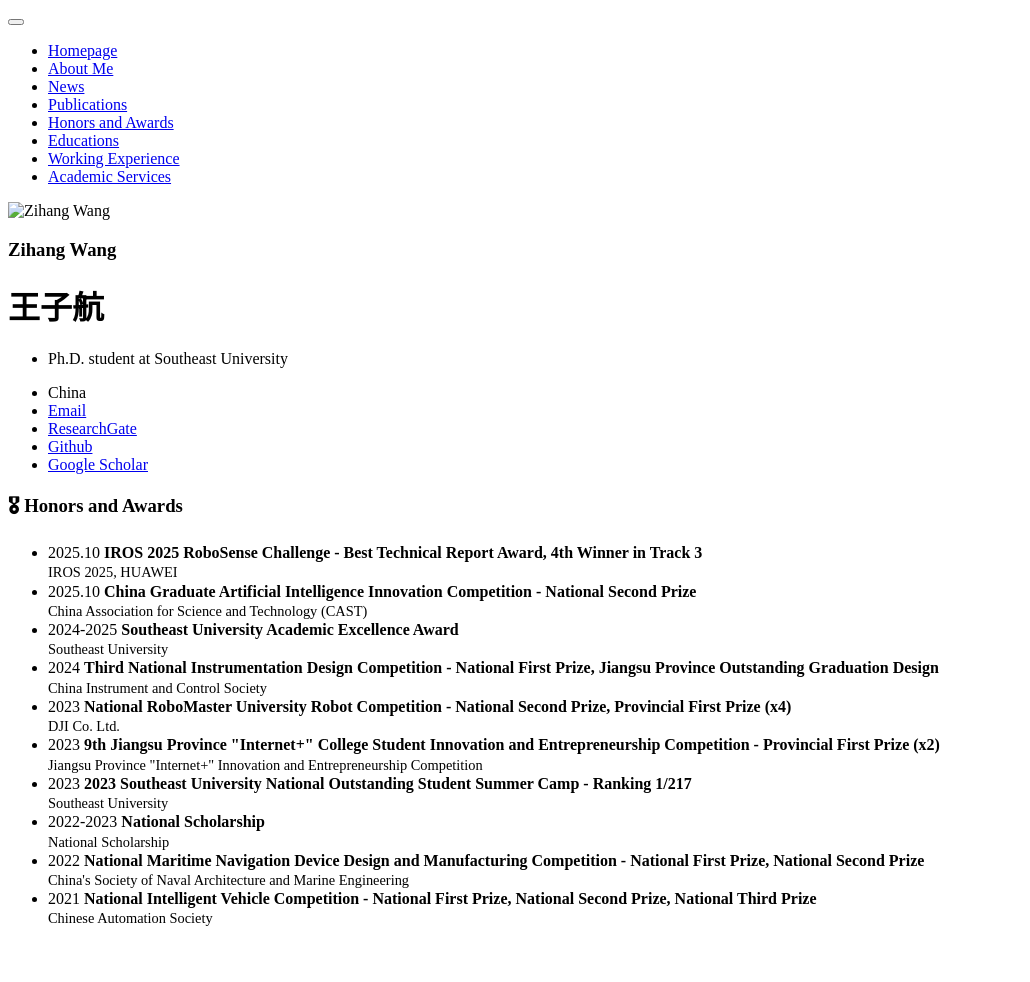
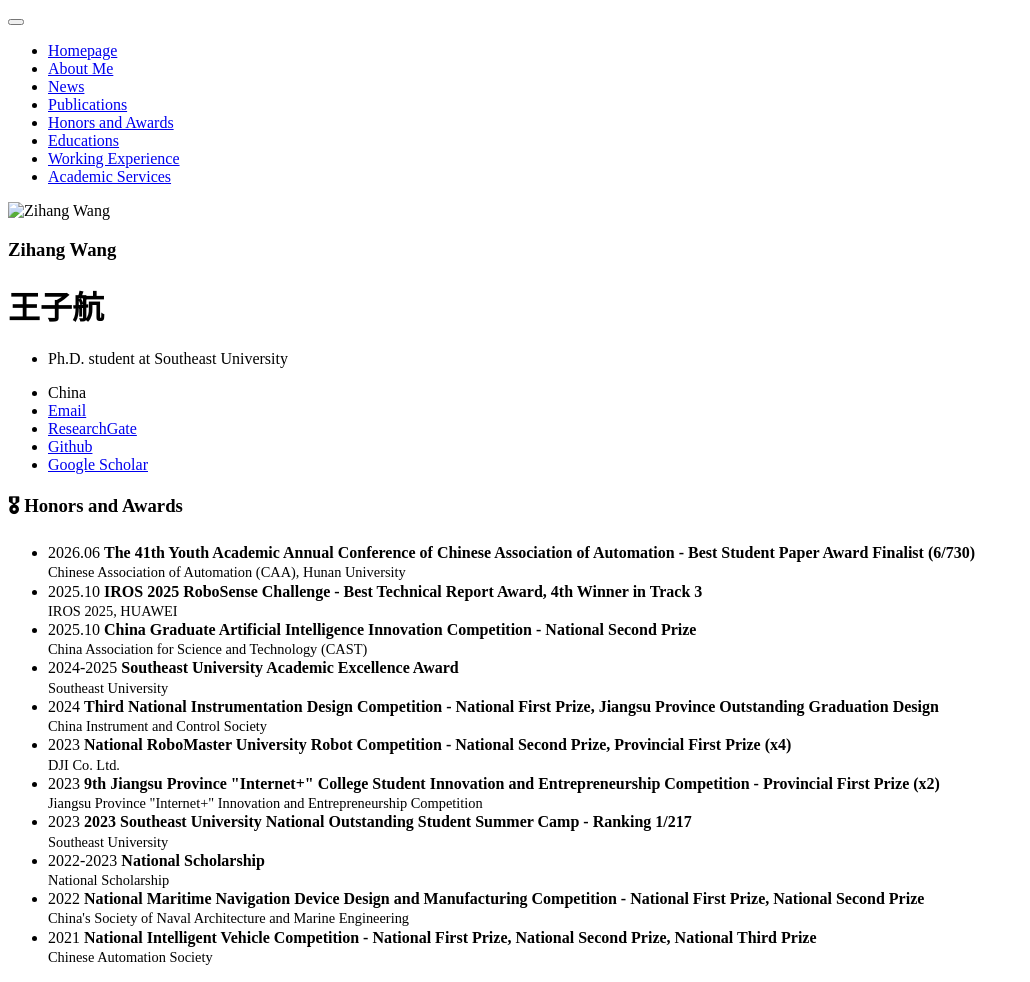
Before and after one commit to wangzihanggg/wangzihanggg.github.io, a Jekyll site: the page built from _pages/includes/honers.md, in a window 1280 px wide. Shown: the whole page, without its empty margins (0-1030 px from the left). Built offline with Jekyll 4.4.1, drawn with Linux system fonts in a browser that asks for light colours; our own code applies the rules of GitHub Pages for plain Markdown files; before the commit the page ends 944 px from its top, so only the background shows below that.

Commit message:
Add new award to honors and awards section

```diff
--- a/_pages/includes/honers.md
+++ b/_pages/includes/honers.md
@@ -2,6 +2,11 @@
 <span id="honors-and-awards"></span>
 
 # 🎖 Honors and Awards
+- <p style="margin: 0; line-height: 1.2;">
+  2026.06 <strong>The 41th Youth Academic Annual Conference of Chinese Association of Automation - Best Student Paper Award Finalist (6/730)</strong><br>
+  <span style="font-size: 90%;">Chinese Association of Automation (CAA), Hunan University</span>
+  </p>
+
 - <p style="margin: 0; line-height: 1.2;">
   2025.10 <strong>IROS 2025 RoboSense Challenge - Best Technical Report Award, 4th Winner in Track 3</strong><br>
   <span style="font-size: 90%;">IROS 2025, HUAWEI</span>
```
